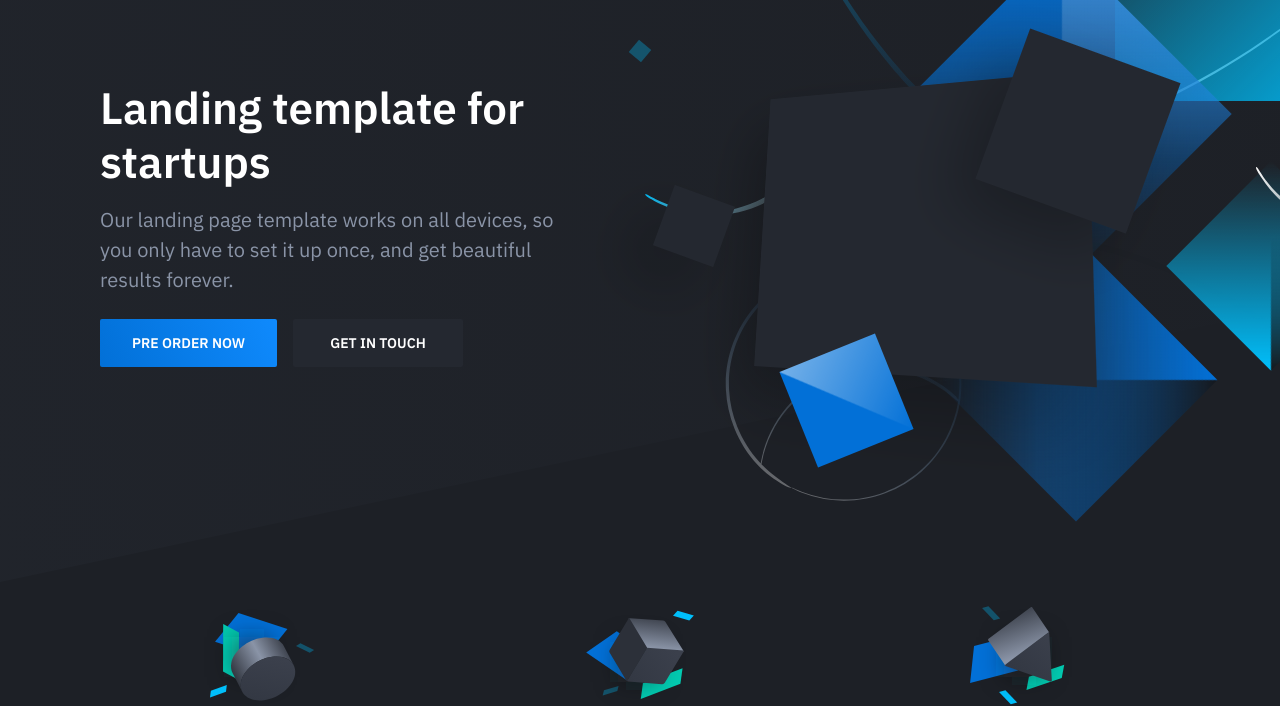
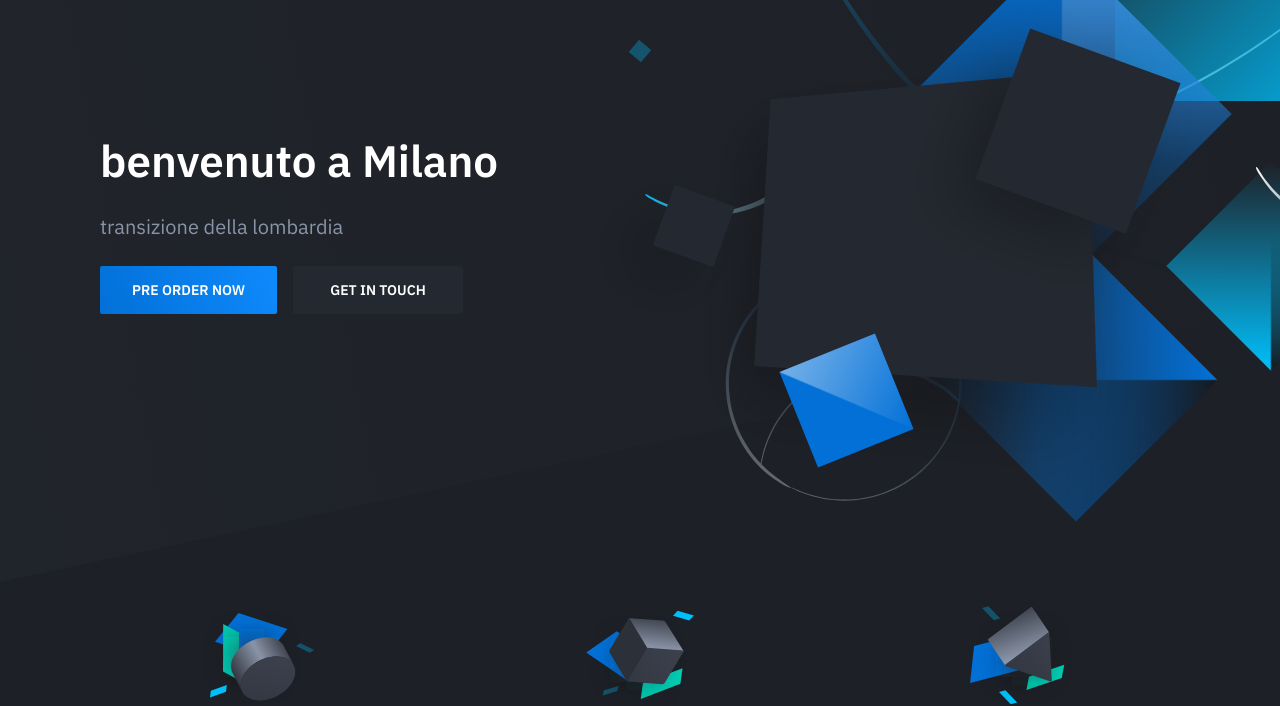
Before and after one commit to Luigigregori00/landing-page-DM, a plain HTML site: page index.html in a window 1280 px wide. Shown: the part 118-824 px from the top of the page. Drawn offline with nearby package versions, Linux system fonts and the light colour scheme.

Commit message:
versione 1.0

```diff
--- a/index.html
+++ b/index.html
@@ -31,8 +31,8 @@
                 <div class="container">
                     <div class="hero-inner">
 						<div class="hero-copy">
-	                        <h1 class="hero-title mt-0">Landing template for startups</h1>
-	                        <p class="hero-paragraph">Our landing page template works on all devices, so you only have to set it up once, and get beautiful results forever.</p>
+	                        <h1 class="hero-title mt-0">benvenuto a Milano</h1>
+	                        <p class="hero-paragraph"></p>transizione della lombardia</p>
 	                        <div class="hero-cta"><a class="button button-primary" href="#">Pre order now</a><a class="button" href="#">Get in touch</a></div>
 						</div>
 						<div class="hero-figure anime-element">
```
